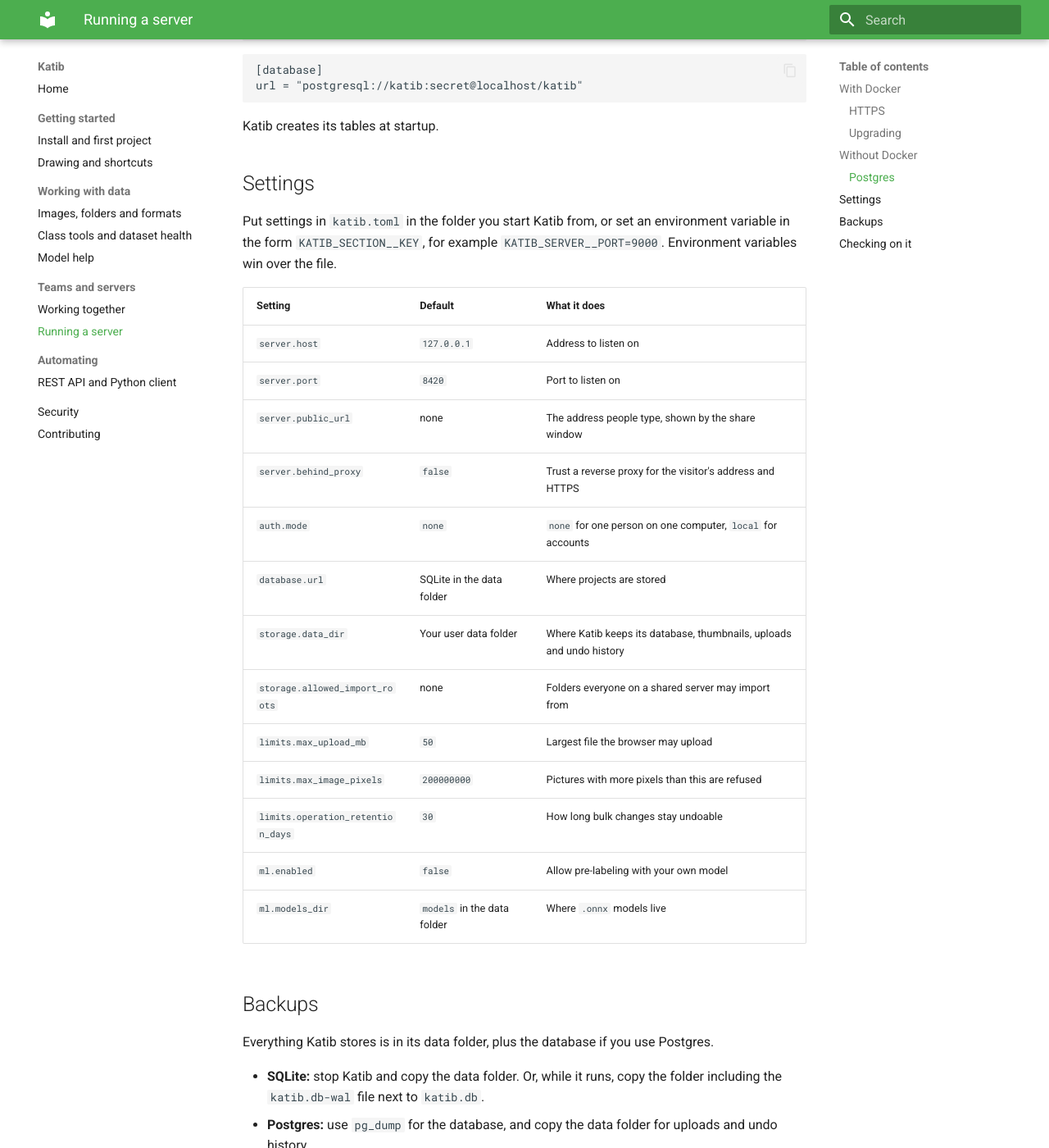
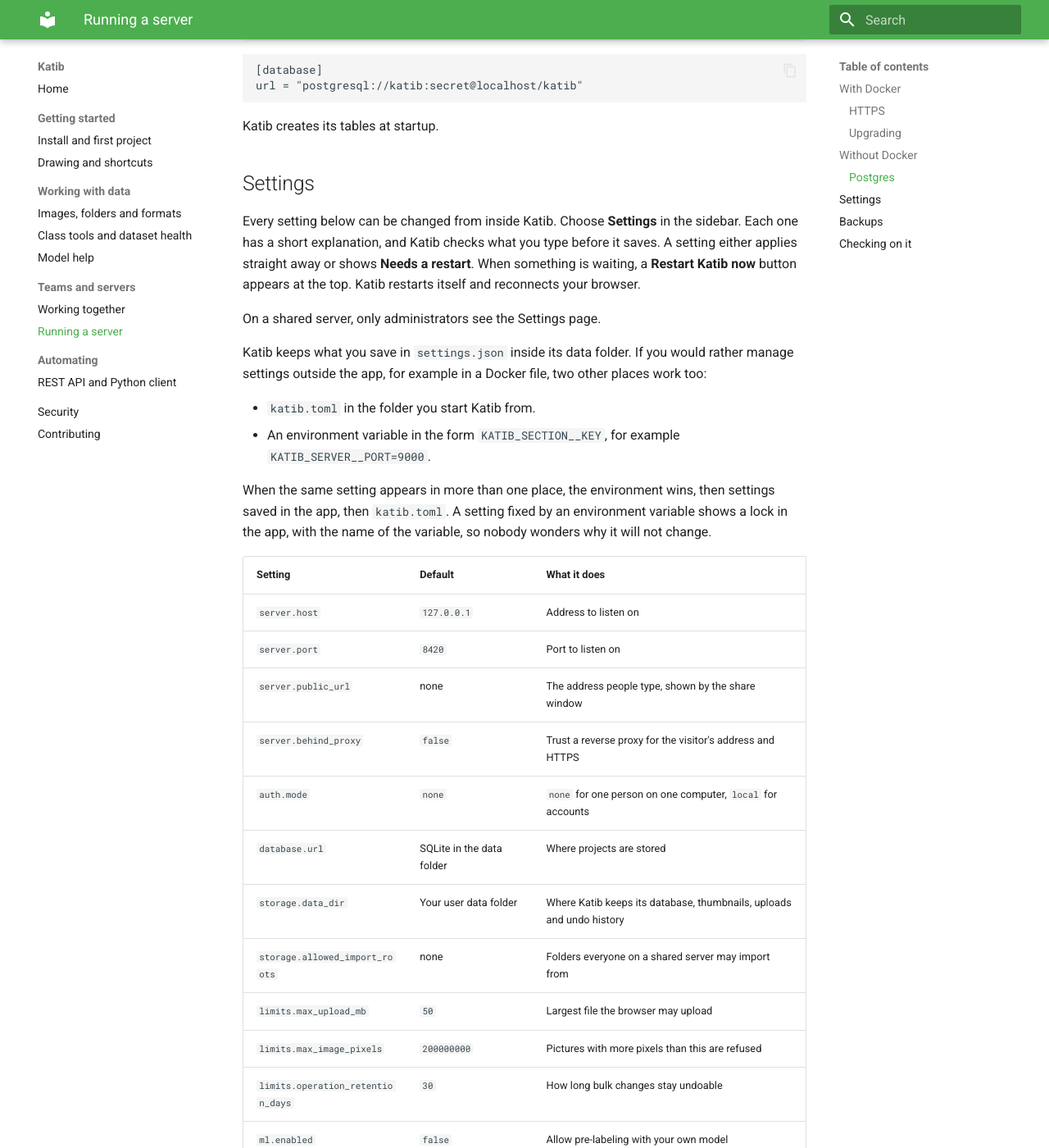
Before and after one commit to MergenEnBilge/Katib, an MkDocs documentation site: the page built from docs/server.md, in a window 1280 px wide and 1400 px high, scrolled down 1585 px. Shown: the whole window at 82% size. Built offline with MkDocs 1.6.1 and Material for MkDocs 9.7.7, drawn with Linux system fonts in a browser that asks for light colours; some of the changed text lies outside the part shown.

Commit message:
Document the settings page and backups

````diff
--- a/docs/server.md
+++ b/docs/server.md
@@ -61,7 +61,16 @@
 
 ## Settings
 
-Put settings in `katib.toml` in the folder you start Katib from, or set an environment variable in the form `KATIB_SECTION__KEY`, for example `KATIB_SERVER__PORT=9000`. Environment variables win over the file.
+Every setting below can be changed from inside Katib. Choose **Settings** in the sidebar. Each one has a short explanation, and Katib checks what you type before it saves. A setting either applies straight away or shows **Needs a restart**. When something is waiting, a **Restart Katib now** button appears at the top. Katib restarts itself and reconnects your browser.
+
+On a shared server, only administrators see the Settings page.
+
+Katib keeps what you save in `settings.json` inside its data folder. If you would rather manage settings outside the app, for example in a Docker file, two other places work too:
+
+- `katib.toml` in the folder you start Katib from.
+- An environment variable in the form `KATIB_SECTION__KEY`, for example `KATIB_SERVER__PORT=9000`.
+
+When the same setting appears in more than one place, the environment wins, then settings saved in the app, then `katib.toml`. A setting fixed by an environment variable shows a lock in the app, with the name of the variable, so nobody wonders why it will not change.
 
 | Setting | Default | What it does |
 |---------|---------|--------------|
@@ -81,6 +90,14 @@
 
 ## Backups
 
+The easy way: open **Settings**, then **Backup**, and choose **Make a backup**. You get one zip file with your projects, labels, settings and uploaded pictures. It works while people are using Katib. To put a backup back, close Katib and run:
+
+```bash
+katib restore your-backup.zip
+```
+
+Katib refuses to overwrite a database that is already there unless you add `--replace`, and then it keeps the old one beside it as `katib.db.before-restore`. Backups from the app cover the built-in database. For Postgres, use `pg_dump` as described below.
+
 Everything Katib stores is in its data folder, plus the database if you use Postgres.
 
 - **SQLite:** stop Katib and copy the data folder. Or, while it runs, copy the folder including the `katib.db-wal` file next to `katib.db`.
````
